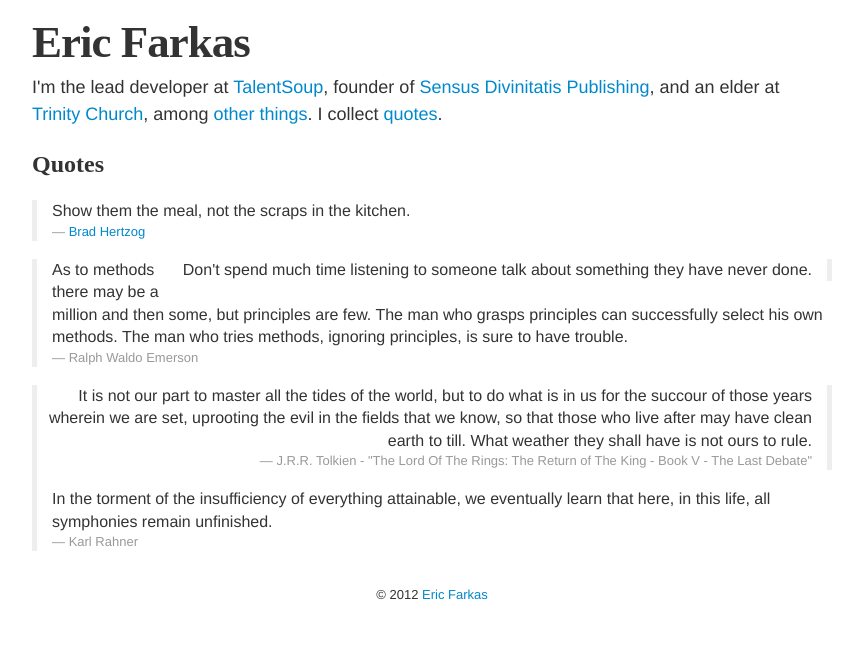
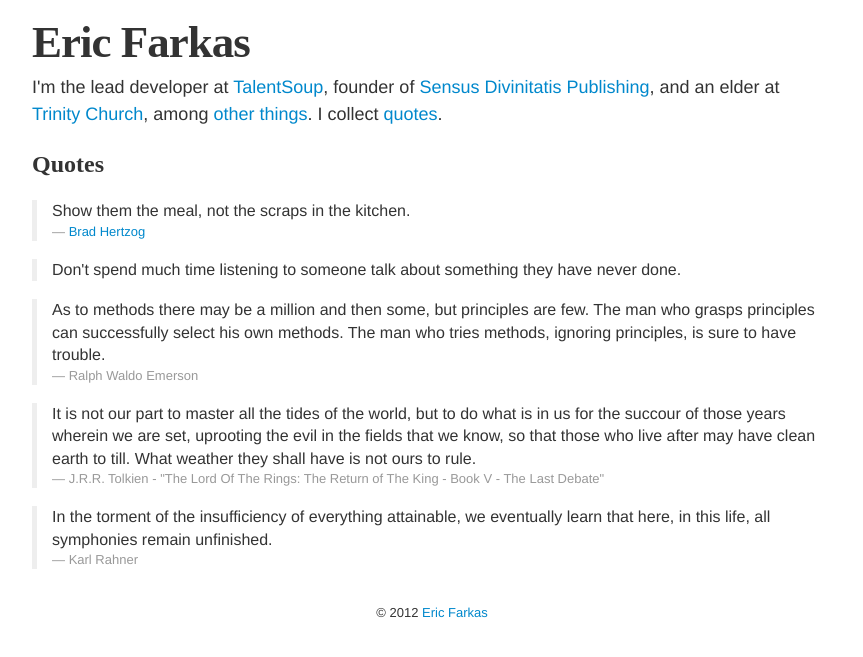
Before and after one commit to speric/speric.github.com, a Jekyll site: the page built from quotes.html, in a window 1280 px wide. Shown: the top 657 px of the page, without its empty margins (208-1071 px from the left). Built offline with Jekyll 4.4.1, drawn with Linux system fonts in a browser that asks for light colours; some web fonts are replaced; Markdown is read by kramdown in place of the engine named in the settings.

Commit message:
New quote

```diff
--- a/quotes.html
+++ b/quotes.html
@@ -10,7 +10,7 @@ title: "Quotes | Eric Farkas"
   <small><a href="http://www.refpres.com/leadership">Brad Hertzog</a></small>
 </blockquote>
 
-<blockquote class="pull-right">
+<blockquote>
   <p>Don't spend much time listening to someone talk about something they have never done.</p>
 </blockquote>
 
@@ -19,7 +19,7 @@ title: "Quotes | Eric Farkas"
   <small>Ralph Waldo Emerson</small>
 </blockquote>
 
-<blockquote class="pull-right">
+<blockquote>
   <p>It is not our part to master all the tides of the world, but to do what is in us for the succour of those years wherein we are set, uprooting the evil in the fields that we know, so that those who live after may have clean earth to till. What weather they shall have is not ours to rule.</p>
   <small>J.R.R. Tolkien - "The Lord Of The Rings: The Return of The King - Book V - The Last Debate"</small>
 </blockquote>
```
